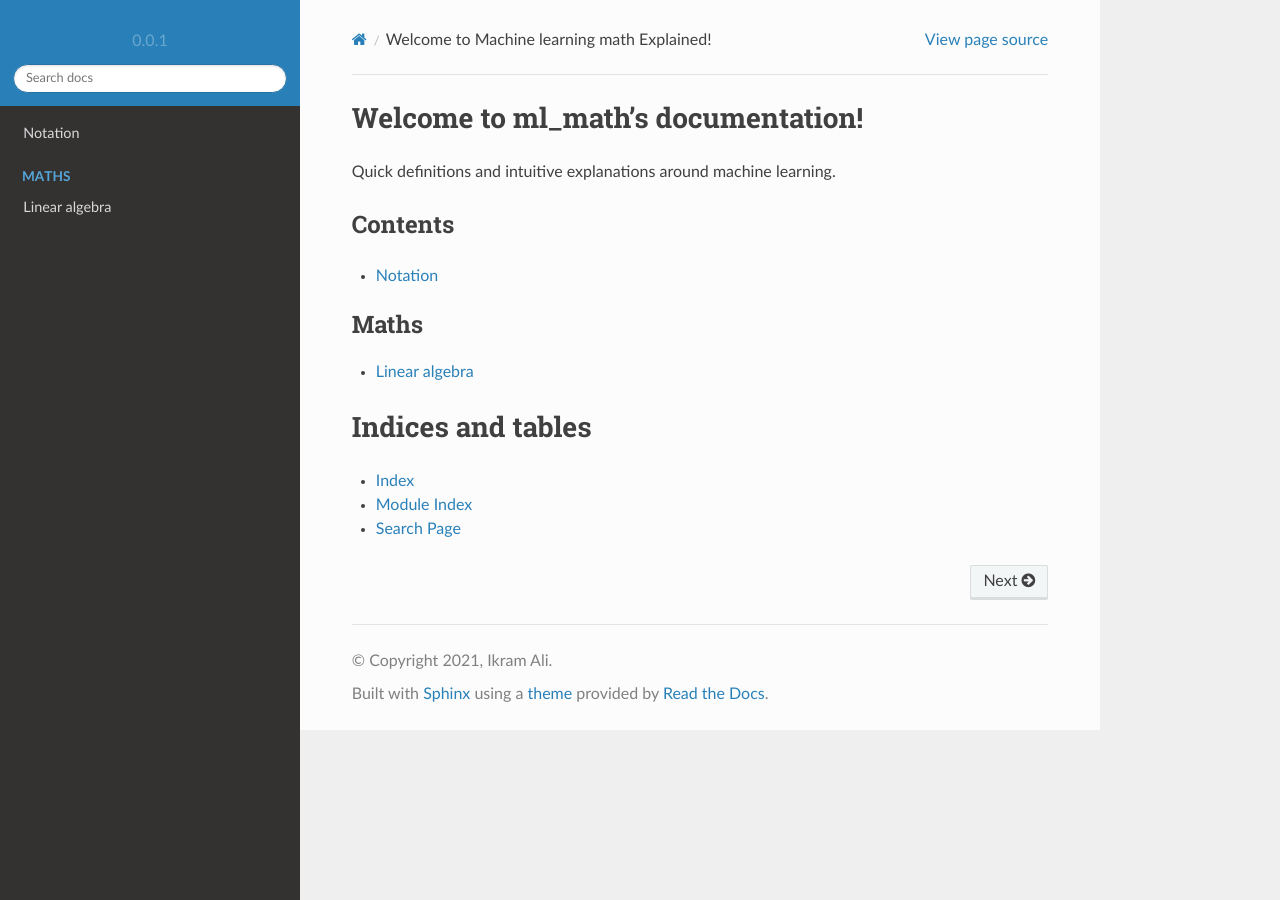
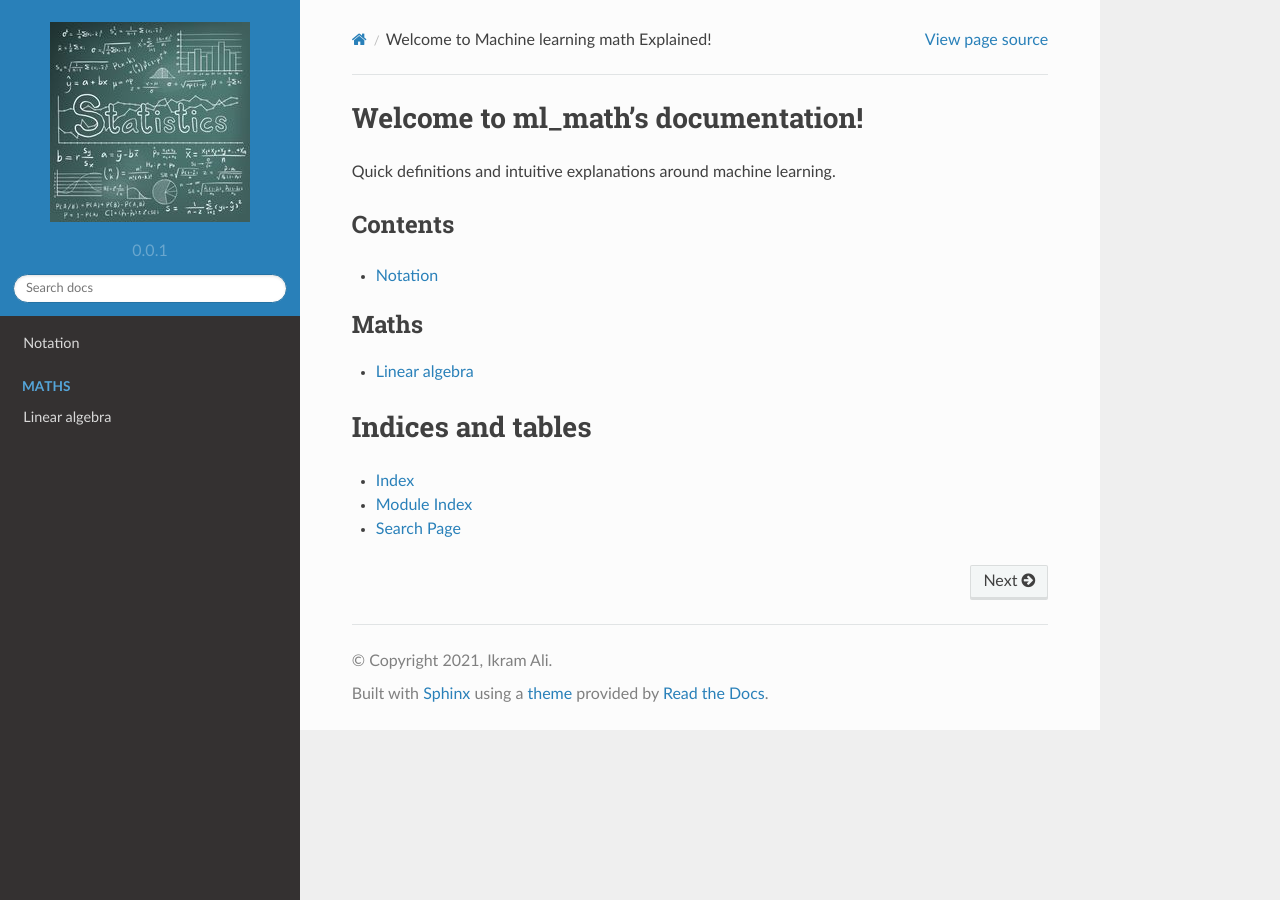
Before and after one commit to akkefa/ml-notes, a Sphinx documentation site: the page built from docs/index.rst, in a window 1280 px wide. Built offline with Sphinx 7.4.7 and the Read the Docs theme 2.0.0, drawn with Linux system fonts in a browser that asks for light colours.

Commit message:
[config] bug fixed.

```diff
--- a/docs/conf.py
+++ b/docs/conf.py
@@ -70,7 +70,7 @@ html_static_path = ['_static']
 html_theme_options = {
     'logo_only': True,
 }
-html_logo = '_static/statistics.png'
+html_logo = '_static/statistics.jpg'
 # Add any paths that contain custom static files (such as style sheets) here,
 # relative to this directory. They are copied after the builtin static files,
 # so a file named "default.css" will overwrite the builtin "default.css".
```
